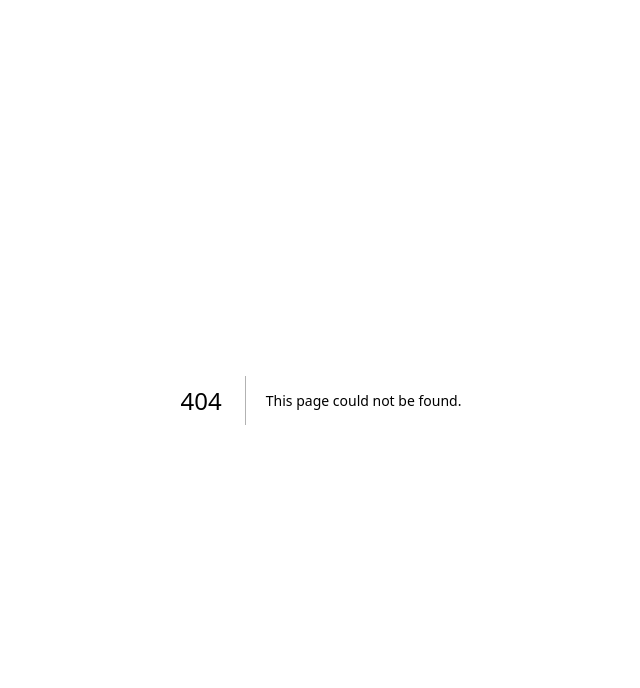
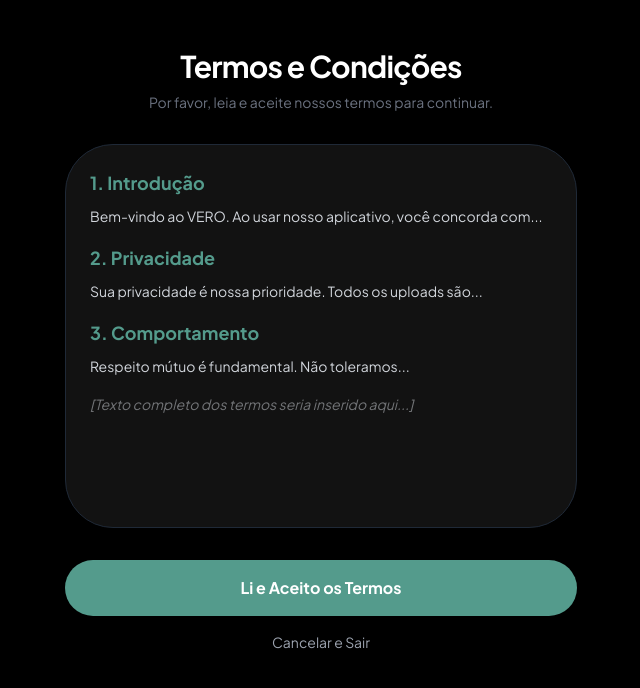
Before and after one commit to vero2002dev/vero-the-social, a Next.js app: page /onboarding/terms in a window 1280 px wide. Before the commit this address had no page. Shown: the top 688 px of the page, without its empty margins (319-959 px from the left). Built offline with nearby package versions, Linux system fonts and the light colour scheme; no server answers.

Commit message:
feat: implement terms and conditions flow

```diff
--- /dev/null
+++ b/src/app/onboarding/terms/page.tsx
@@ -0,0 +1,76 @@
+'use client';
+
+import { createClient } from "@/lib/supabase/client";
+import { useRouter } from "next/navigation";
+import { useState } from "react";
+
+export default function TermsPage() {
+    const [loading, setLoading] = useState(false);
+    const router = useRouter();
+    const supabase = createClient();
+
+    const handleAccept = async () => {
+        setLoading(true);
+
+        // Call the RPC function we defined in migration,
+        // OR update directly if RLS allows.
+        // Trying direct update first assuming user can update own profile.
+        const { error } = await supabase
+            .from('profiles')
+            .update({ terms_accepted_at: new Date().toISOString() })
+            .eq('id', (await supabase.auth.getUser()).data.user?.id!);
+
+        if (error) {
+            console.error("Error accepting terms:", error);
+            // Fallback or retry
+            setLoading(false);
+            return;
+        }
+
+        router.push('/verification/required');
+        router.refresh();
+    };
+
+    return (
+        <div className="flex min-h-screen flex-col items-center bg-background-light dark:bg-background-dark px-6 py-12 text-slate-900 dark:text-white">
+            <div className="w-full max-w-lg space-y-8">
+                <div className="text-center">
+                    <h1 className="text-3xl font-bold tracking-tight">Termos e Condições</h1>
+                    <p className="mt-2 text-sm text-gray-500">
+                        Por favor, leia e aceite nossos termos para continuar.
+                    </p>
+                </div>
+
+                <div className="bg-white dark:bg-[#121212] p-6 rounded-xl shadow-sm border border-gray-100 dark:border-gray-800 h-96 overflow-y-auto text-sm leading-relaxed text-gray-600 dark:text-gray-300">
+                    <h3 className="font-bold text-lg mb-2 text-primary">1. Introdução</h3>
+                    <p className="mb-4">Bem-vindo ao VERO. Ao usar nosso aplicativo, você concorda com...</p>
+
+                    <h3 className="font-bold text-lg mb-2 text-primary">2. Privacidade</h3>
+                    <p className="mb-4">Sua privacidade é nossa prioridade. Todos os uploads são...</p>
+
+                    <h3 className="font-bold text-lg mb-2 text-primary">3. Comportamento</h3>
+                    <p className="mb-4">Respeito mútuo é fundamental. Não toleramos...</p>
+
+                    <p className="italic opacity-50">[Texto completo dos termos seria inserido aqui...]</p>
+                </div>
+
+                <div className="flex flex-col gap-4">
+                    <button
+                        onClick={handleAccept}
+                        disabled={loading}
+                        className="w-full rounded-full bg-primary py-4 text-base font-bold text-white shadow-lg hover:bg-[#488a7c] transition-all active:scale-[0.98] disabled:opacity-50"
+                    >
+                        {loading ? "Aceitando..." : "Li e Aceito os Termos"}
+                    </button>
+
+                    <button
+                        onClick={() => router.push('/auth/login')} // Or logout
+                        className="text-sm text-gray-400 hover:text-gray-200 transition-colors"
+                    >
+                        Cancelar e Sair
+                    </button>
+                </div>
+            </div>
+        </div>
+    );
+}
```
Also changed, not shown: src/middleware.ts (+18 -3 lines), 2 other files (tests, documents, lock files or other folders).
